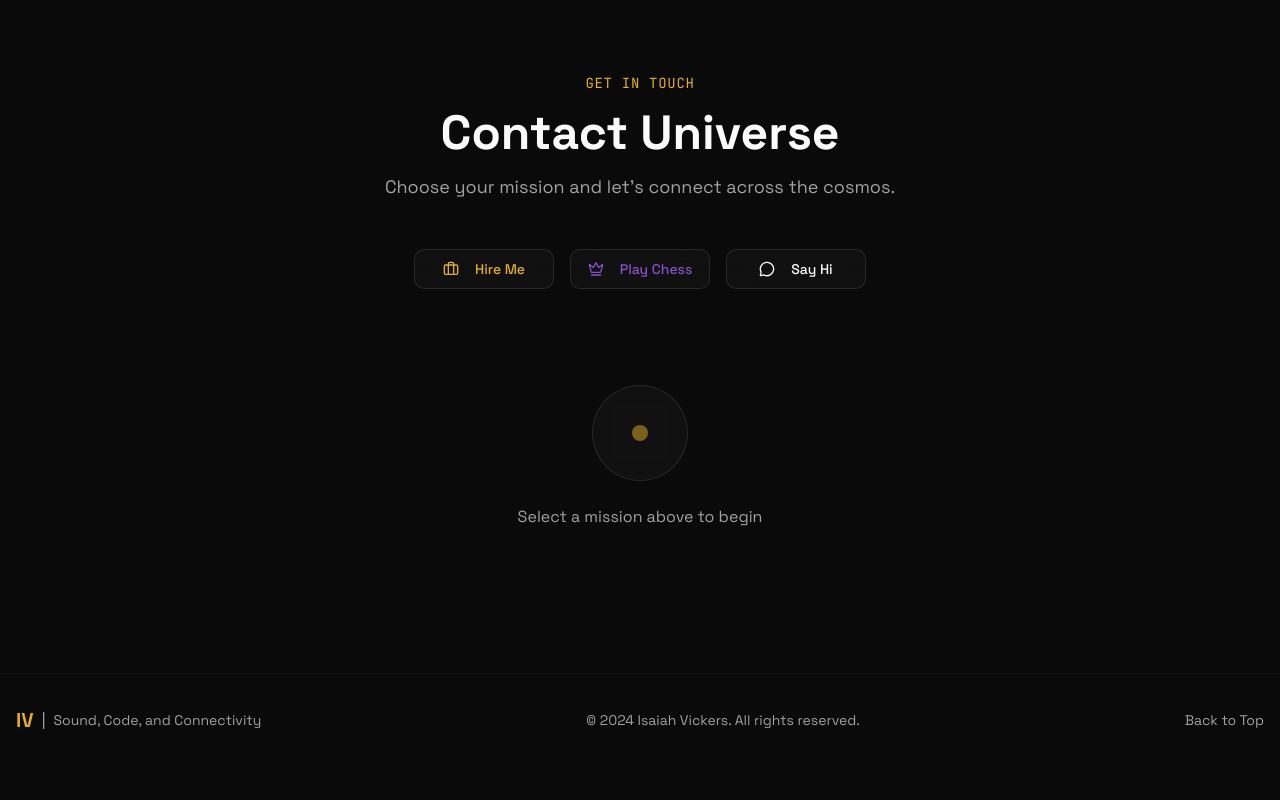
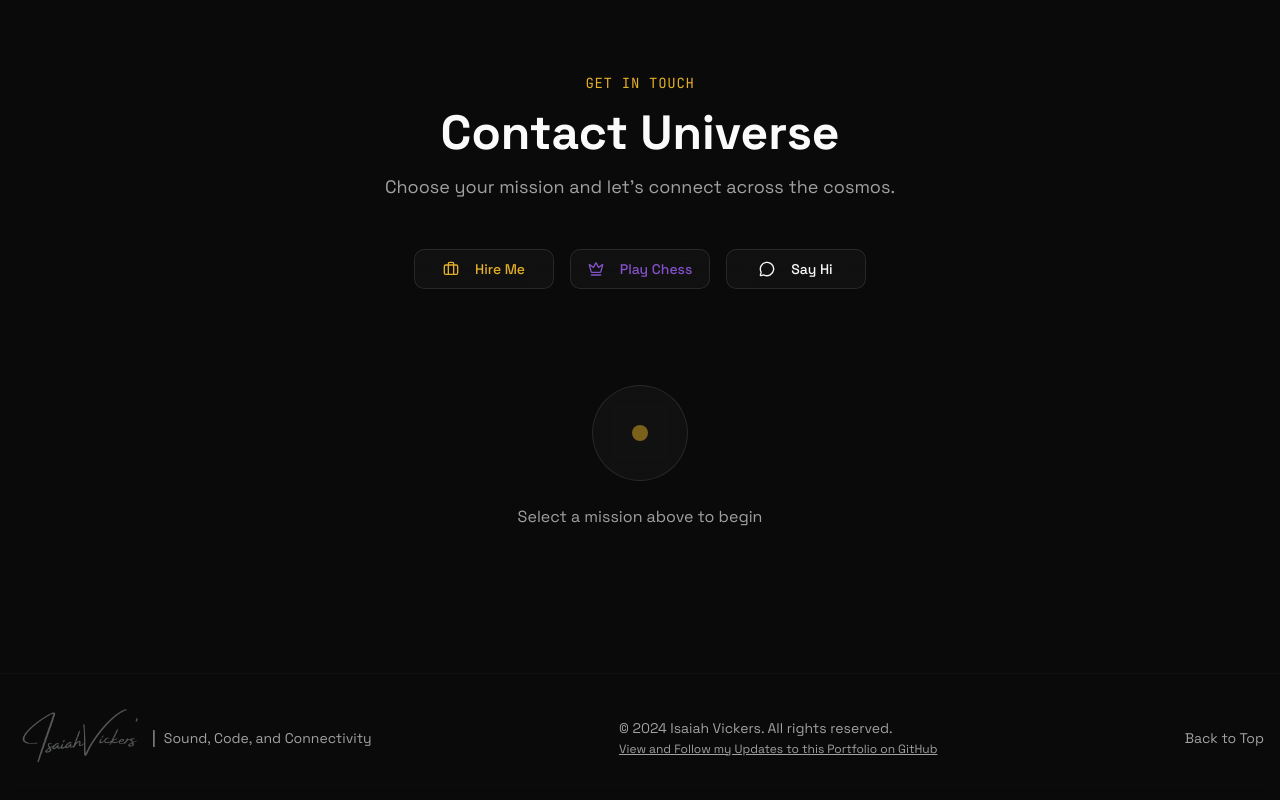
Before and after one commit to izzymadethat/portfolio, a Next.js app: page / in a window 1280 px wide. Shown: the part 5884-6684 px from the top of the page. Before the commit the page ends 6650 px from the top, so only its background shows below. Built offline with nearby package versions, Linux system fonts and the light colour scheme.

Commit message:
updaet footer; add gh link to portfolio and signature logo

```diff
--- a/src/components/footer.tsx
+++ b/src/components/footer.tsx
@@ -1,6 +1,8 @@
 "use client";
 
 import { motion } from "motion/react";
+import Link from "next/dist/client/link";
+import Image from "next/image";
 
 export function Footer() {
   return (
@@ -14,7 +16,15 @@ export function Footer() {
           className="flex flex-col items-center justify-between gap-4 md:flex-row"
         >
           <div className="flex items-center gap-2">
-            <span className="text-xl font-bold text-gold">IV</span>
+            <div className="size-32 h-auto rounded-full">
+              <Image
+                src="/logo.png"
+                alt="Logo"
+                width={792}
+                height={396}
+                className="rounded-full size-full"
+              />
+            </div>
             <span className="text-muted-foreground">|</span>
             <span className="text-sm text-muted-foreground">
               Sound, Code, and Connectivity
@@ -24,6 +34,15 @@ export function Footer() {
           <p className="text-sm text-muted-foreground">
             &copy; {new Date().getFullYear()} Isaiah Vickers. All rights
             reserved.
+            <br />
+            <Link
+              href="https://github.com/izzymadethat/portfolio"
+              target="_blank"
+              rel="noopener noreferrer"
+              className="underline text-xs text-muted-foreground transition-colors hover:text-gold"
+            >
+              View and Follow my Updates to this Portfolio on GitHub
+            </Link>
           </p>
 
           <div className="flex items-center gap-4">
```
